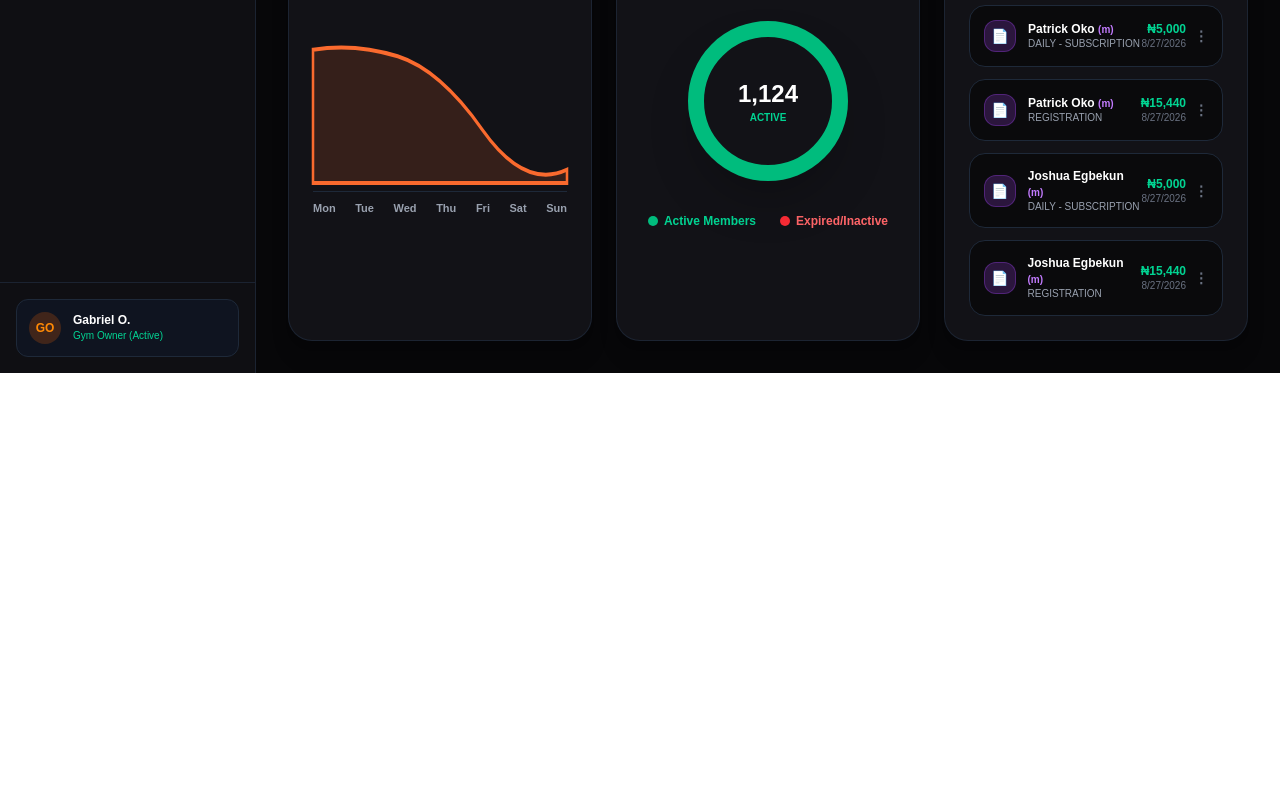
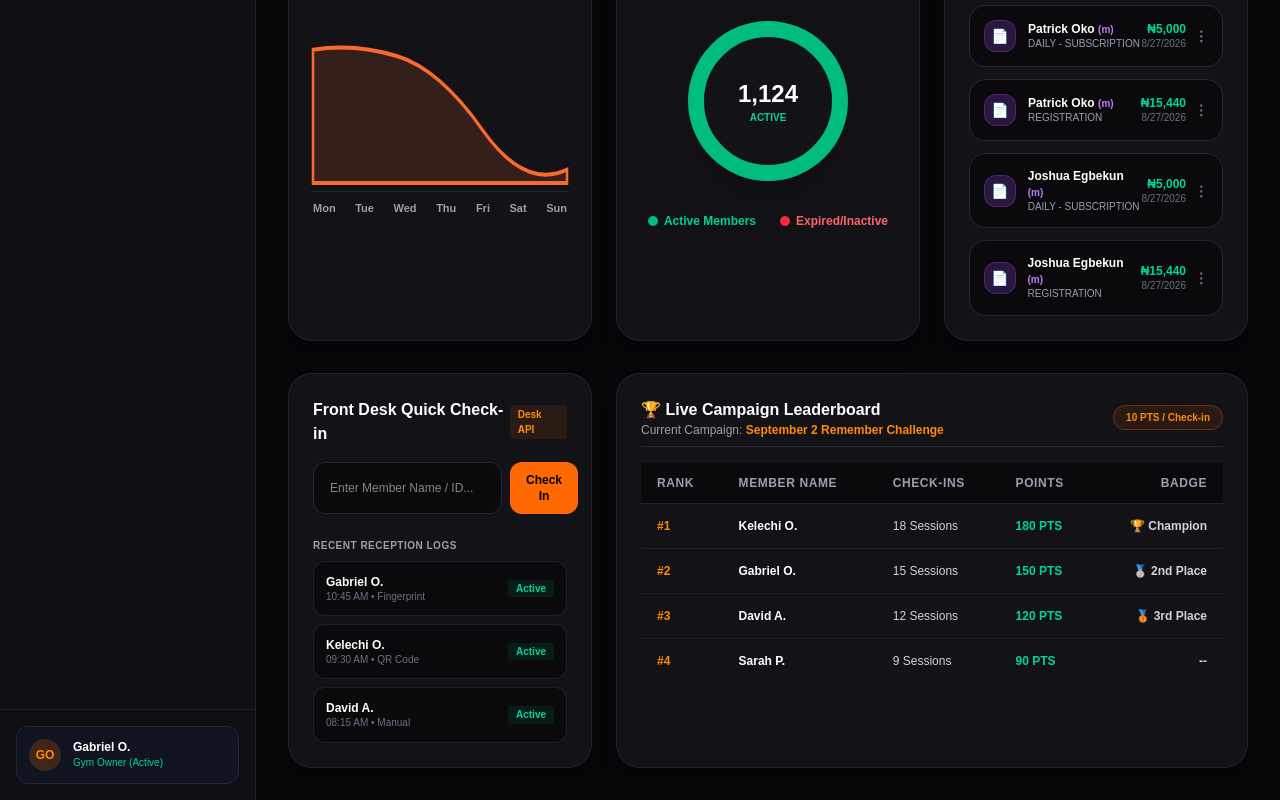
Before and after one commit to wocodes/fitfarm-frontend, a Next.js app in the folder apps/admin/: page / in a window 1280 px wide. Shown: the part 853-1653 px from the top of the page. Before the commit the page ends 1226 px from the top, so only its background shows below. Built offline with nearby package versions, Linux system fonts and the light colour scheme.

Commit message:
feat: added Desk Check-in Log and Leaderboard split section at bottom of Overview page

```diff
--- a/apps/admin/app/page.tsx
+++ b/apps/admin/app/page.tsx
@@ -66,6 +66,22 @@ export default function AdminDashboardPage() {
     { id: 'tx-4', memberName: 'Joshua Egbekun', gender: 'm', type: 'REGISTRATION', amount: 15440, date: '8/27/2026' },
   ]);
 
+  // Leaderboard State
+  const [leaderboard] = useState<any[]>([
+    { rank: 1, name: 'Kelechi O.', checkIns: 18, points: 180, badge: '🏆 Champion' },
+    { rank: 2, name: 'Gabriel O.', checkIns: 15, points: 150, badge: '🥈 2nd Place' },
+    { rank: 3, name: 'David A.', checkIns: 12, points: 120, badge: '🥉 3rd Place' },
+    { rank: 4, name: 'Sarah P.', checkIns: 9, points: 90, badge: null },
+  ]);
+
+  // Front Desk Check-in Input
+  const [checkInInput, setCheckInInput] = useState('');
+  const [deskLogs, setDeskLogs] = useState<any[]>([
+    { id: 1, name: 'Gabriel O.', time: '10:45 AM', method: 'Fingerprint' },
+    { id: 2, name: 'Kelechi O.', time: '09:30 AM', method: 'QR Code' },
+    { id: 3, name: 'David A.', time: '08:15 AM', method: 'Manual' },
+  ]);
+
   // Record Payment Modal State
   const [showPaymentModal, setShowPaymentModal] = useState(false);
   const [paymentLoading, setPaymentLoading] = useState(false);
@@ -88,6 +104,22 @@ export default function AdminDashboardPage() {
     { uid: 'plan-2', name: 'Member Registration', price: 15440, subText: 'New Member Onboarding' },
     { uid: 'plan-3', name: 'VIP Monthly Pass', price: 65000, subText: 'Full Gym + Sauna Access' },
   ];
+
+  const handleSimulateCheckIn = (e: React.FormEvent) => {
+    e.preventDefault();
+    if (!checkInInput.trim()) return;
+
+    const newLog = {
+      id: Date.now(),
+      name: checkInInput,
+      time: new Date().toLocaleTimeString([], { hour: '2-digit', minute: '2-digit' }),
+      method: 'Manual Staff Gate',
+    };
+
+    setDeskLogs([newLog, ...deskLogs]);
+    setCheckInInput('');
+    setStats((prev: any) => ({ ...prev, check_ins_today: prev.check_ins_today + 1 }));
+  };
 
   const handleCancelSession = (uid: string) => {
     if (confirm('Are you sure you want to end this active session?')) {
@@ -435,6 +467,90 @@ export default function AdminDashboardPage() {
 
           </div>
 
+          {/* Bottom Split Row: Front Desk Quick Check-in & Live Campaign Leaderboard */}
+          <div className="grid grid-cols-1 lg:grid-cols-3 gap-6 pt-2">
+            {/* Front Desk Desk Quick Scanner / Entry Form */}
+            <div className="lg:col-span-1 p-6 rounded-3xl bg-[#121217] border border-gray-800/80 shadow-xl space-y-4">
+              <div className="flex items-center justify-between">
+                <h3 className="text-base font-extrabold text-white">Front Desk Quick Check-in</h3>
+                <span className="text-[10px] font-mono font-bold text-orange-400 bg-orange-500/10 px-2 py-0.5 rounded">
+                  Desk API
+                </span>
+              </div>
+
+              <form onSubmit={handleSimulateCheckIn} className="flex gap-2">
+                <input
+                  type="text"
+                  placeholder="Enter Member Name / ID..."
+                  value={checkInInput}
+                  onChange={(e) => setCheckInInput(e.target.value)}
+                  className="flex-1 px-4 py-2.5 rounded-xl bg-[#0a0a0c] border border-gray-800 text-white text-xs font-medium focus:border-orange-500 outline-none"
+                />
+                <button
+                  type="submit"
+                  className="px-4 py-2.5 rounded-xl bg-orange-500 hover:bg-orange-600 font-extrabold text-black text-xs transition"
+                >
+                  Check In
+                </button>
+              </form>
+
+              <div className="space-y-2 pt-2">
+                <span className="text-[10px] font-bold text-gray-400 uppercase tracking-wider block">
+                  Recent Reception Logs
+                </span>
+                {deskLogs.map((log) => (
+                  <div key={log.id} className="p-3 rounded-xl bg-[#0a0a0c] border border-gray-800/80 flex items-center justify-between text-xs">
+                    <div>
+                      <p className="font-bold text-white">{log.name}</p>
+                      <p className="text-[10px] text-gray-500">{log.time} • {log.method}</p>
+                    </div>
+                    <span className="px-2 py-0.5 rounded bg-emerald-500/10 text-emerald-400 text-[10px] font-bold">
+                      Active
+                    </span>
+                  </div>
+                ))}
+              </div>
+            </div>
+
+            {/* Live Campaign Leaderboard Standings */}
+            <div className="lg:col-span-2 p-6 rounded-3xl bg-[#121217] border border-gray-800/80 shadow-xl space-y-4">
+              <div className="flex items-center justify-between pb-2 border-b border-gray-800">
+                <div>
+                  <h3 className="text-base font-extrabold text-white">🏆 Live Campaign Leaderboard</h3>
+                  <p className="text-xs text-gray-400">Current Campaign: <span className="text-orange-400 font-bold">September 2 Remember Challenge</span></p>
+                </div>
+                <span className="text-[10px] font-bold bg-orange-500/10 text-orange-400 border border-orange-500/30 px-3 py-1 rounded-full">
+                  10 PTS / Check-in
+                </span>
+              </div>
+
+              <div className="overflow-x-auto">
+                <table className="w-full text-left text-xs">
+                  <thead className="bg-[#0a0a0c] border-b border-gray-800 text-gray-400 font-semibold uppercase tracking-wider">
+                    <tr>
+                      <th className="py-3 px-4">Rank</th>
+                      <th className="py-3 px-4">Member Name</th>
+                      <th className="py-3 px-4">Check-ins</th>
+                      <th className="py-3 px-4">Points</th>
+                      <th className="py-3 px-4 text-right">Badge</th>
+                    </tr>
+                  </thead>
+                  <tbody className="divide-y divide-gray-800/60 font-medium">
+                    {leaderboard.map((item) => (
+                      <tr key={item.rank} className="hover:bg-gray-800/30 transition">
+                        <td className="py-3.5 px-4 font-mono font-bold text-orange-400">#{item.rank}</td>
+                        <td className="py-3.5 px-4 font-bold text-white">{item.name}</td>
+                        <td className="py-3.5 px-4 font-mono text-gray-300">{item.checkIns} Sessions</td>
+                        <td className="py-3.5 px-4 font-mono font-extrabold text-emerald-400">{item.points} PTS</td>
+                        <td className="py-3.5 px-4 text-right font-bold text-gray-300">{item.badge || '--'}</td>
+                      </tr>
+                    ))}
+                  </tbody>
+                </table>
+              </div>
+            </div>
+          </div>
+
         </main>
       </div>
 
```
